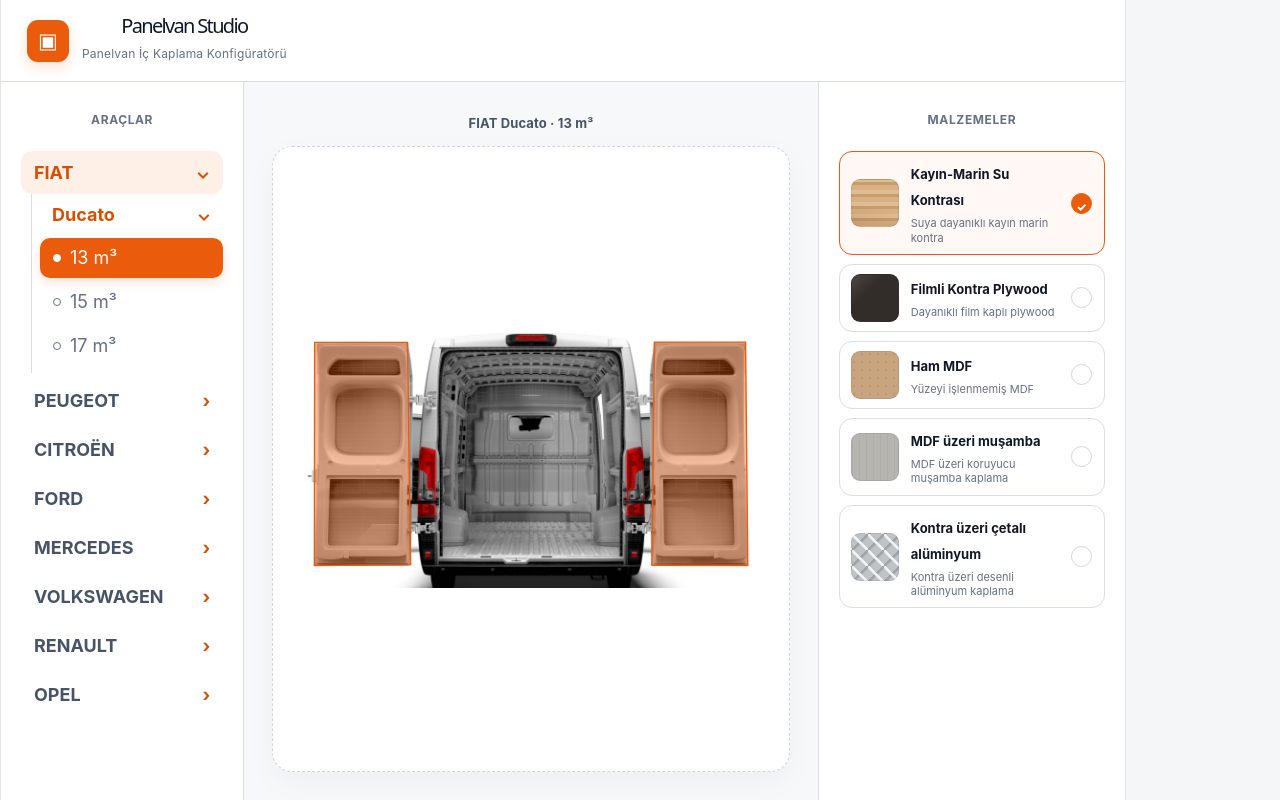
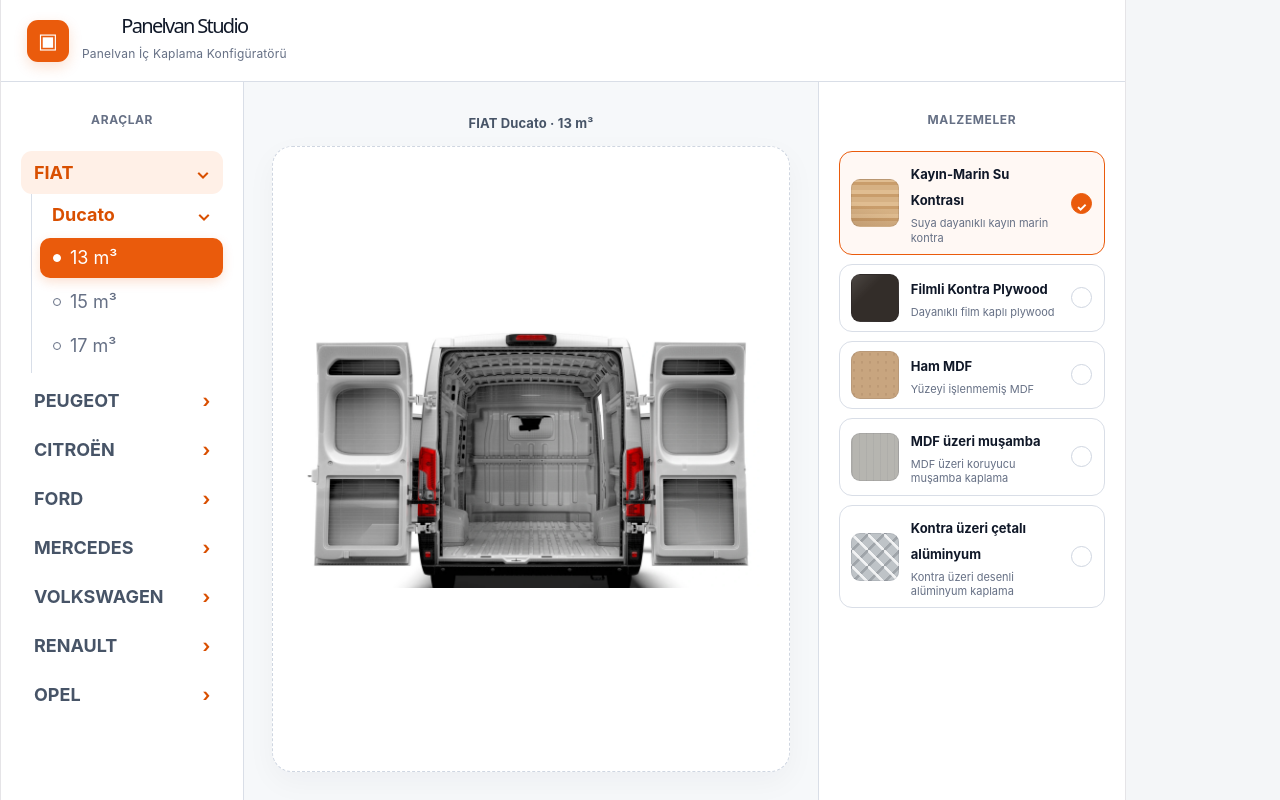
Before and after one commit to LowFive59/panelvan-studio, a React (Vite) app: page / in a window 1280 px wide. Built offline with nearby package versions, Linux system fonts and the light colour scheme.

Commit message:
Implement rear door hover and selection

```diff
--- a/src/App.css
+++ b/src/App.css
@@ -517,10 +517,28 @@
   pointer-events: none;
 }
 
-.test-rear-doors {
+.rear-doors-region {
+  fill: rgba(234, 91, 12, 0);
+  stroke: rgba(234, 91, 12, 0);
+  stroke-width: 5;
+  stroke-linejoin: round;
+  pointer-events: all;
+  cursor: pointer;
+  transition:
+    fill 160ms ease,
+    stroke 160ms ease;
+}
+
+.rear-doors-region.is-hovered {
   fill: rgba(234, 91, 12, 0.38);
   stroke: #ea5b0c;
-  stroke-width: 5;
-  stroke-linejoin: round;
-  pointer-events: auto;
 }
+
+.rear-doors-region.is-selected {
+  fill: rgba(234, 91, 12, 0.18);
+  stroke: #ea5b0c;
+}
+
+.rear-doors-region.is-selected.is-hovered {
+  fill: rgba(234, 91, 12, 0.38);
+}
--- a/src/App.tsx
+++ b/src/App.tsx
@@ -191,6 +191,8 @@
   )
   const [selectedMaterialId, setSelectedMaterialId] =
     useState('marine-plywood')
+    const [hoveredRegionId, setHoveredRegionId] = useState<string | null>(null)
+const [selectedRegionId, setSelectedRegionId] = useState<string | null>(null)
 
   const selectedVehicle = vehicles
     .flatMap((brand) =>
@@ -338,15 +340,21 @@
     preserveAspectRatio="xMidYMid meet"
     aria-label="Araç kaplama bölgeleri"
   >
-    <g className="test-rear-doors">
-      <polygon
-        points="49,46 382,46 393,843 48,846"
-      />
-
-      <polygon
-        points="1267,45 1594,45 1602,846 1258,845"
-      />
-    </g>
+    <g
+  className={`rear-doors-region ${
+    hoveredRegionId === 'rearDoors' ? 'is-hovered' : ''
+  } ${
+    selectedRegionId === 'rearDoors' ? 'is-selected' : ''
+  }`}
+  onMouseEnter={() => setHoveredRegionId('rearDoors')}
+  onMouseLeave={() => setHoveredRegionId(null)}
+  onClick={() => setSelectedRegionId('rearDoors')}
+  role="button"
+  aria-label="Arka Kapılar"
+>
+  <polygon points="49,46 382,46 393,843 48,846" />
+  <polygon points="1267,45 1594,45 1602,846 1258,845" />
+</g>
   </svg>
 </div>
             ) : (
```
